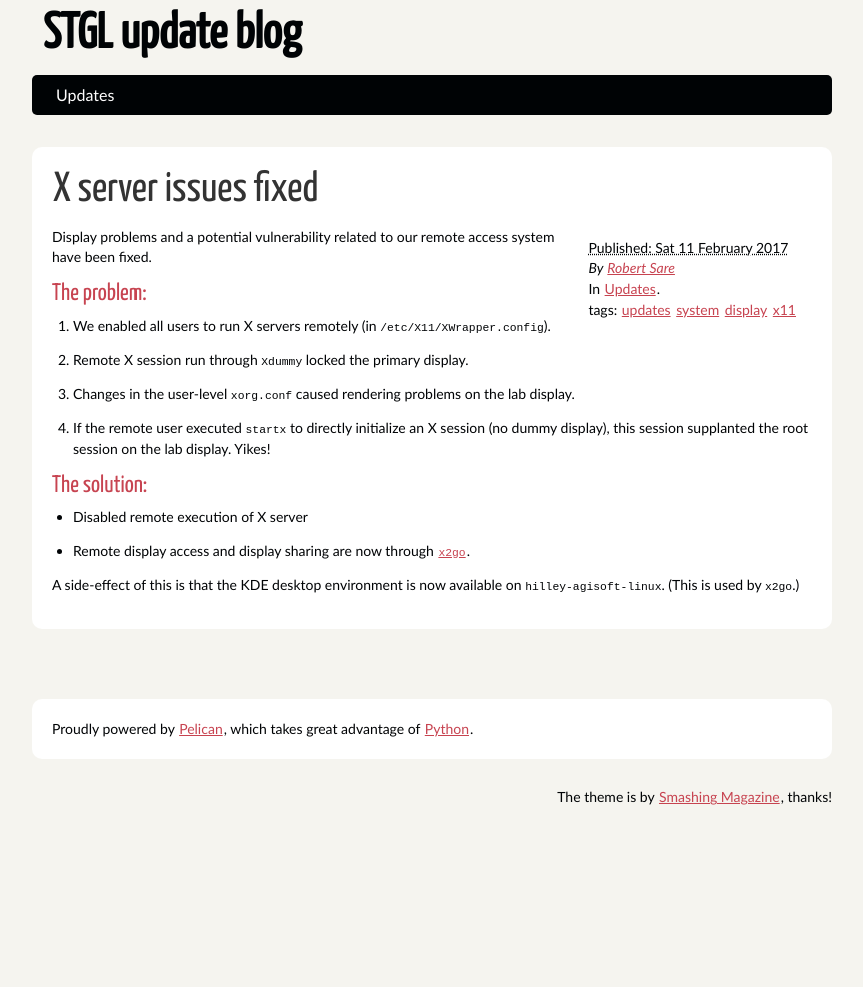
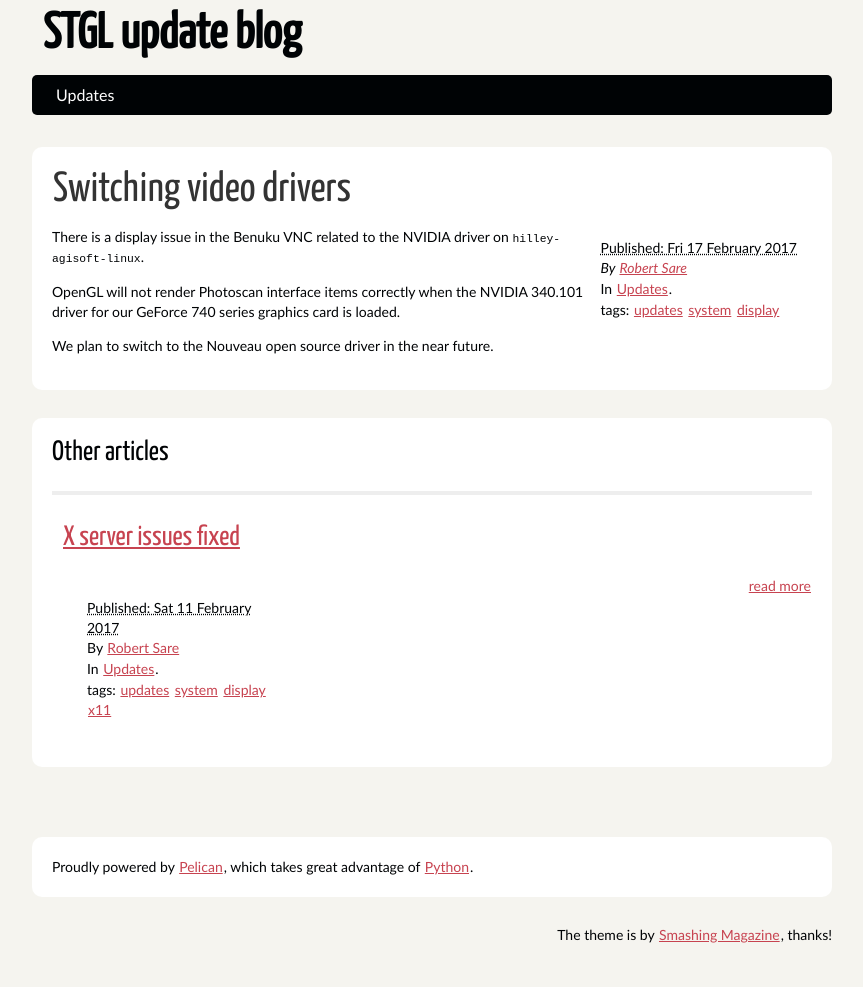
Before and after one commit to rmsare/stgl-updates, a plain HTML site: page tag/system.html in a window 1280 px wide. Shown: the whole page, without its empty margins (208-1071 px from the left). Before the commit the page ends 849 px from the top, so only its background shows below. Drawn offline with Linux system fonts and the light colour scheme.

Commit message:
Post on driver issue

```diff
--- a/tag/system.html
+++ b/tag/system.html
@@ -20,7 +20,33 @@
 
             <aside id="featured" class="body">
                 <article>
-                    <h1 class="entry-title"><a href="https://rmsare.github.io/stgl-updates/x-issues.html">X server issues fixed</a></h1>
+                    <h1 class="entry-title"><a href="https://rmsare.github.io/stgl-updates/driver-update.html">Switching video drivers</a></h1>
+<footer class="post-info">
+        <abbr class="published" title="2017-02-17T19:47:00-08:00">
+                Published: Fri 17 February 2017
+        </abbr>
+
+        <address class="vcard author">
+                By                         <a class="url fn" href="https://rmsare.github.io/stgl-updates/author/robert-sare.html">Robert Sare</a>
+        </address>
+<p>In <a href="https://rmsare.github.io/stgl-updates/category/updates.html">Updates</a>.</p>
+<p>tags: <a href="https://rmsare.github.io/stgl-updates/tag/updates.html">updates</a> <a href="https://rmsare.github.io/stgl-updates/tag/system.html">system</a> <a href="https://rmsare.github.io/stgl-updates/tag/display.html">display</a> </p>
+</footer><!-- /.post-info --><p>There is a display issue in the Benuku VNC related to the NVIDIA driver on <code>hilley-agisoft-linux</code>. </p>
+<p>OpenGL will not render Photoscan interface items correctly when the NVIDIA 340.101 driver for our GeForce 740 series graphics card is loaded.</p>
+<p>We plan to switch to the Nouveau open source driver in the near future. </p>                </article>
+            </aside><!-- /#featured -->
+                <section id="content" class="body">
+                    <h1>Other articles</h1>
+                    <hr />
+                    <ol id="posts-list" class="hfeed">
+
+            <li><article class="hentry">
+                <header>
+                    <h1><a href="https://rmsare.github.io/stgl-updates/x-issues.html" rel="bookmark"
+                           title="Permalink to X server issues fixed">X server issues fixed</a></h1>
+                </header>
+
+                <div class="entry-content">
 <footer class="post-info">
         <abbr class="published" title="2017-02-11T13:34:00-08:00">
                 Published: Sat 11 February 2017
@@ -31,21 +57,12 @@
         </address>
 <p>In <a href="https://rmsare.github.io/stgl-updates/category/updates.html">Updates</a>.</p>
 <p>tags: <a href="https://rmsare.github.io/stgl-updates/tag/updates.html">updates</a> <a href="https://rmsare.github.io/stgl-updates/tag/system.html">system</a> <a href="https://rmsare.github.io/stgl-updates/tag/display.html">display</a> <a href="https://rmsare.github.io/stgl-updates/tag/x11.html">x11</a> </p>
-</footer><!-- /.post-info --><p>Display problems and a potential vulnerability related to our remote access system have been fixed. </p>
-<h2>The problem:</h2>
-<ol>
-<li>We enabled all users to run X servers remotely (in <code>/etc/X11/XWrapper.config</code>).</li>
-<li>Remote X session run through <code>Xdummy</code> locked the primary display.</li>
-<li>Changes in the user-level <code>xorg.conf</code> caused rendering problems on the lab display.</li>
-<li>If the remote user executed <code>startx</code> to directly initialize an X session (no dummy display), this session supplanted the root session on the lab display. Yikes!</li>
-</ol>
-<h2>The solution:</h2>
-<ul>
-<li>Disabled remote execution of X server</li>
-<li>Remote display access and display sharing are now through <a href="http://wiki.x2go.org/doku.php/doc:usage:desktop-sharing"><code>x2go</code></a>.</li>
-</ul>
-<p>A side-effect of this is that the KDE desktop environment is now available on <code>hilley-agisoft-linux</code>. (This is used by <code>x2go</code>.)</p>                </article>
-            </aside><!-- /#featured -->
+</footer><!-- /.post-info -->
+                <a class="readmore" href="https://rmsare.github.io/stgl-updates/x-issues.html">read more</a>
+                </div><!-- /.entry-content -->
+            </article></li>
+                </ol><!-- /#posts-list -->
+                </section><!-- /#content -->
         <section id="extras" class="body">
         </section><!-- /#extras -->
 
```
Also changed, not shown: archives.html (+2 -0 lines), author/robert-sare.html (+31 -20 lines), authors.html (+1 -1 lines), category/updates.html (+31 -20 lines), driver-update.html (added, +58 -0 lines), index.html (+31 -20 lines), tag/display.html (+33 -16 lines), tag/updates.html (+31 -20 lines), tags.html (+3 -3 lines).
